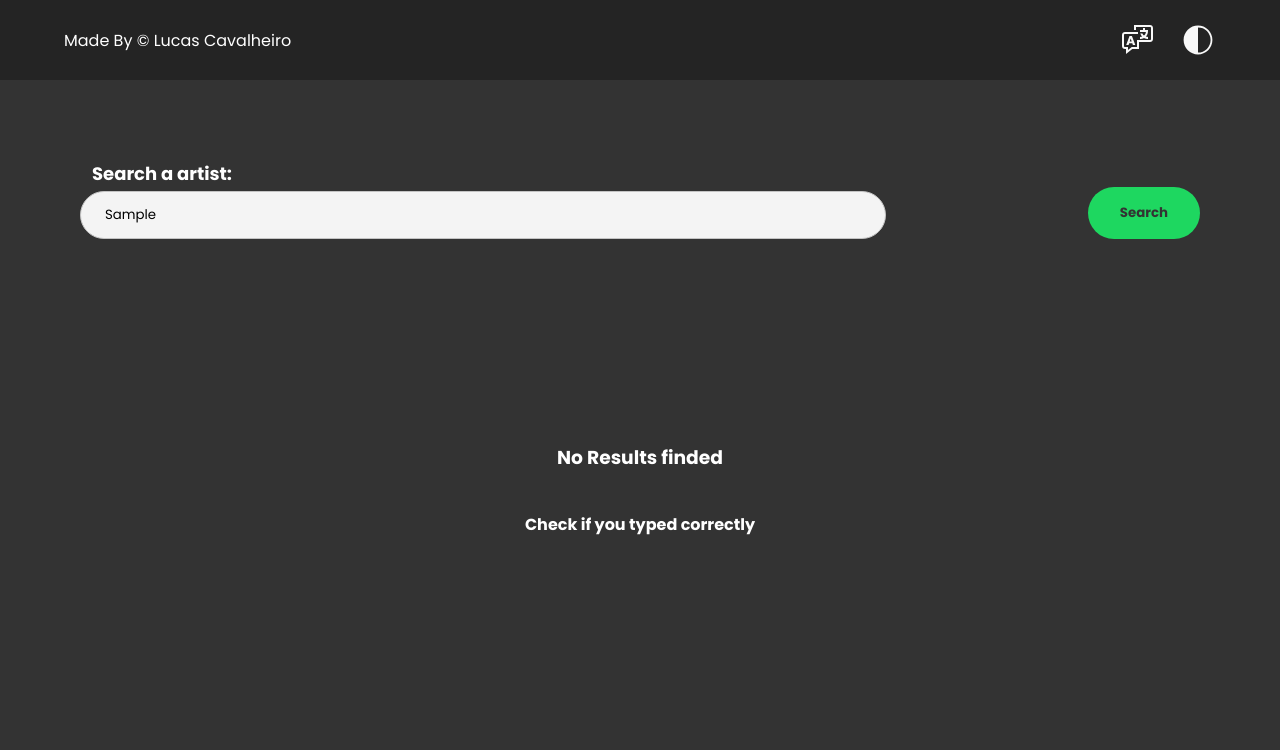
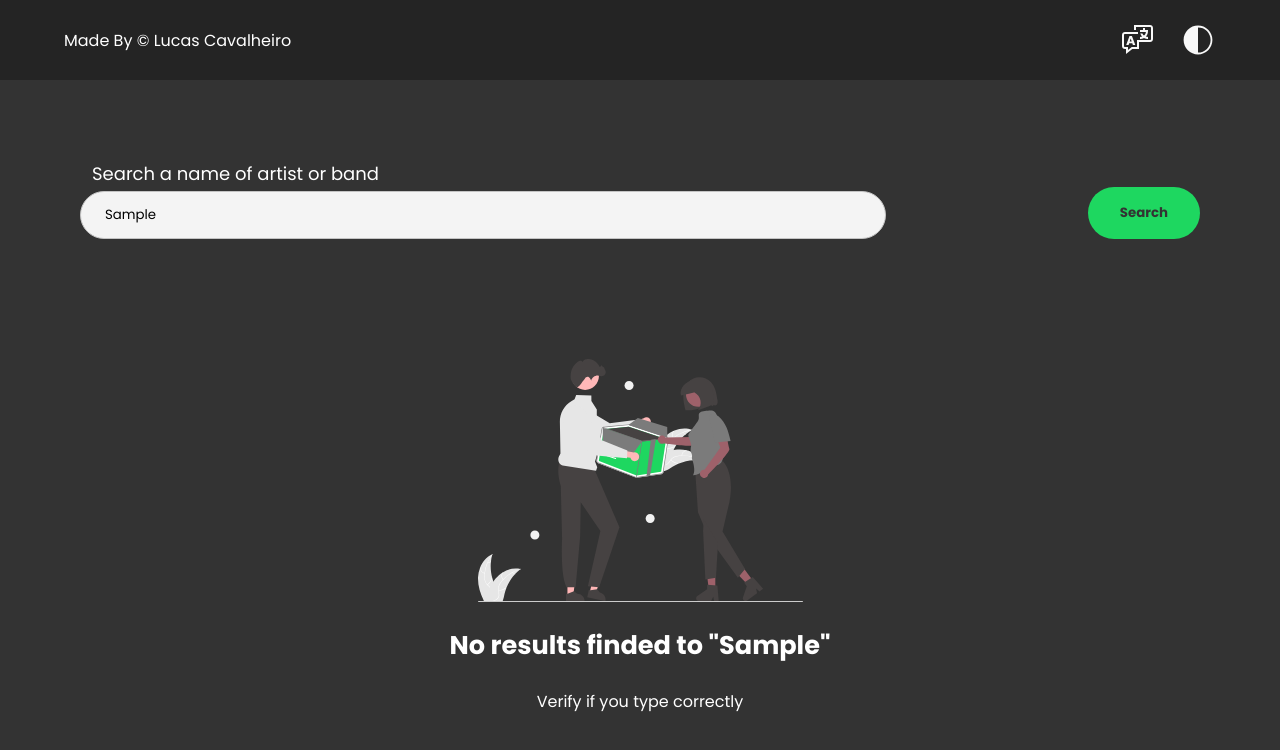
Before and after one commit to Cavalheiro-S/search-artist-info, a React (Create React App) app: page /search in a window 1280 px wide. Both pictures are taken after typing "Sample" into the empty fields and a click on the button "Search". Shown: the top 750 px of the page. Built offline with nearby package versions, Linux system fonts and the light colour scheme; no server answers.

Commit message:
Add Ilustration for not finded querys

```diff
--- a/src/routes/SearchScreen/components/ContentNotFinded/index.jsx
+++ /dev/null
@@ -1,12 +0,0 @@
-import { ContentNotFindedStyled } from "./styled";
-
-const ContentNotFinded = () => {
-    return (
-        <ContentNotFindedStyled>
-            <h3>No Results finded</h3>
-            <h4>Check if you typed correctly</h4>
-        </ContentNotFindedStyled>
-    )
-}
-
-export default ContentNotFinded;
--- a/src/routes/SearchScreen/components/ContentNotFinded/styled.jsx
+++ /dev/null
@@ -1,11 +0,0 @@
-import styled from "styled-components";
-
-export const ContentNotFindedStyled = styled.div`
-    display: flex;
-    flex-direction: column;
-    color: white;
-    justify-content: center;
-    align-items: center;
-    height: 100%;
-    width: 100%;
-`
--- /dev/null
+++ b/src/routes/SearchScreen/components/IlustrationNotFinded/index.jsx
@@ -0,0 +1,19 @@
+import IlustrationNotFindedSVG from "assets/imgs/ilustration_not_finded.svg"
+import { ContainerIlustrationNotFinded, SubTitleIlustrationNotFinded, TitleIlustrationNotFinded } from "./styled";
+
+const IlustrationNotFinded = ({ queryNotFinded }) => {
+
+    return (
+        <ContainerIlustrationNotFinded>
+            <img src={IlustrationNotFindedSVG} alt="Ilustration with a man search something on a box"/>
+            <TitleIlustrationNotFinded>
+                No results finded to "{queryNotFinded}"
+            </TitleIlustrationNotFinded>
+            <SubTitleIlustrationNotFinded>
+                Verify if you type correctly
+            </SubTitleIlustrationNotFinded>
+        </ContainerIlustrationNotFinded>
+    )
+}
+
+export default IlustrationNotFinded;
--- /dev/null
+++ b/src/routes/SearchScreen/components/IlustrationNotFinded/styled.jsx
@@ -0,0 +1,22 @@
+import { styledPropsColor } from "assets/style/propsFunctions";
+import styled from "styled-components";
+
+export const ContainerIlustrationNotFinded = styled.div`
+    display: flex;
+    flex-direction: column;
+    align-items: center;
+    gap: 24px;
+`
+
+export const TitleIlustrationNotFinded = styled.h3`
+    color: ${styledPropsColor};
+    font-size: 1.6rem;
+    margin: 0;
+`
+
+export const SubTitleIlustrationNotFinded = styled.h4`
+    color: ${styledPropsColor};
+    font-size: 1rem;
+    font-weight: normal;
+    margin: 0;
+`
--- a/src/routes/SearchScreen/components/IlustrationPlaySong/index.jsx
+++ b/src/routes/SearchScreen/components/IlustrationPlaySong/index.jsx
@@ -1,16 +1,16 @@
 import Ilustration from "assets/imgs/ilustration_Play_song.svg";
-import { ContainerIlustration, IlustrationSubTitle, IlustrationTitle, TitleHighlight } from "./styled";
+import { ContainerIlustration, SubTitleIlustrationPlaySong, TitleIlustrationPlaySong, TitleHighlight } from "./styled";
 
 const IlustrationPlaySong = () => {
     return (
         <ContainerIlustration>
             <img src={Ilustration} alt="Ilustration of a man play guitar" />
-            <IlustrationTitle textColor="light">
+            <TitleIlustrationPlaySong textColor="light">
                 No artist searched <TitleHighlight>yet</TitleHighlight> ...
-            </IlustrationTitle>
-            <IlustrationSubTitle>
+            </TitleIlustrationPlaySong>
+            <SubTitleIlustrationPlaySong>
             Search a name of a artist to discover your songs and albums
-            </IlustrationSubTitle>
+            </SubTitleIlustrationPlaySong>
         </ContainerIlustration>
 
     )
--- a/src/routes/SearchScreen/components/IlustrationPlaySong/styled.jsx
+++ b/src/routes/SearchScreen/components/IlustrationPlaySong/styled.jsx
@@ -2,13 +2,13 @@ import { styles } from "assets/style/global";
 import { styledPropsColor } from "assets/style/propsFunctions";
 import styled from "styled-components";
 
-export const IlustrationTitle = styled.h3`
+export const TitleIlustrationPlaySong = styled.h3`
     font-size: 24px;
     margin: 0;
     color: ${styledPropsColor};
 `
 
-export const IlustrationSubTitle = styled.h4`
+export const SubTitleIlustrationPlaySong = styled.h4`
     font-size: 16px;
     font-weight: normal;
     margin: 0;
--- a/src/routes/SearchScreen/components/SearchBar/index.jsx
+++ b/src/routes/SearchScreen/components/SearchBar/index.jsx
@@ -63,7 +63,7 @@ const SearchBar = () => {
 
     return (
         <SearchBarContainer>
-            <SearchTitle>Search a artist:</SearchTitle>
+            <SearchTitle>Search a name of artist or band</SearchTitle>
             <SearchBarStyled>
                 <InputContainer>
                     {inputEmpty && <EmptyMessage>This field could'nt are empty</EmptyMessage>}
--- a/src/routes/SearchScreen/components/SearchBar/styled.jsx
+++ b/src/routes/SearchScreen/components/SearchBar/styled.jsx
@@ -10,11 +10,13 @@ export const SearchBarStyled = styled.div`
     display: flex;
     justify-content: space-between;
     align-items: flex-end;
+    margin-bottom: 6rem;
     width: 100%;
 `
 export const SearchTitle = styled.h2`
     margin: 0 12px;
     font-size: 18px;
+    font-weight: normal;
     color: white;
 `
 
--- a/src/routes/SearchScreen/components/index.jsx
+++ b/src/routes/SearchScreen/components/index.jsx
@@ -2,5 +2,4 @@ import ArtistInfo from "./ArtistInfo";
 import SearchBar from "./SearchBar";
 import CardContainer from "./CardContainer";
 import TabButtons from "./TabButtons";
-import ContentNotFounded from "./ContentNotFinded";
-export { ArtistInfo, SearchBar, CardContainer,TabButtons, ContentNotFounded };
+export { ArtistInfo, SearchBar, CardContainer,TabButtons };
--- a/src/routes/SearchScreen/index.jsx
+++ b/src/routes/SearchScreen/index.jsx
@@ -2,7 +2,8 @@ import { Loading } from "components";
 import { ArtistContext, ResultContext } from "contexts";
 import { useContext, useState } from "react";
 import styled from "styled-components";
-import { ArtistInfo, CardContainer, ContentNotFounded, SearchBar, TabButtons } from "./components";
+import { ArtistInfo, CardContainer, SearchBar, TabButtons } from "./components";
+import IlustrationNotFinded from "./components/IlustrationNotFinded";
 import IlustrationPlaySong from "./components/IlustrationPlaySong";
 
 const SearchScreenStyled = styled.div`
@@ -37,7 +38,7 @@ const SearchScreen = (props) => {
 
         }
         if (queryFinded.query && !queryFinded.finded) {
-            return <ContentNotFounded />
+            return <IlustrationNotFinded queryNotFinded={queryFinded.query}/>
         }
         return (
             <>
```
Also changed, not shown: src/assets/imgs/ilustration_not_finded.svg (added).
